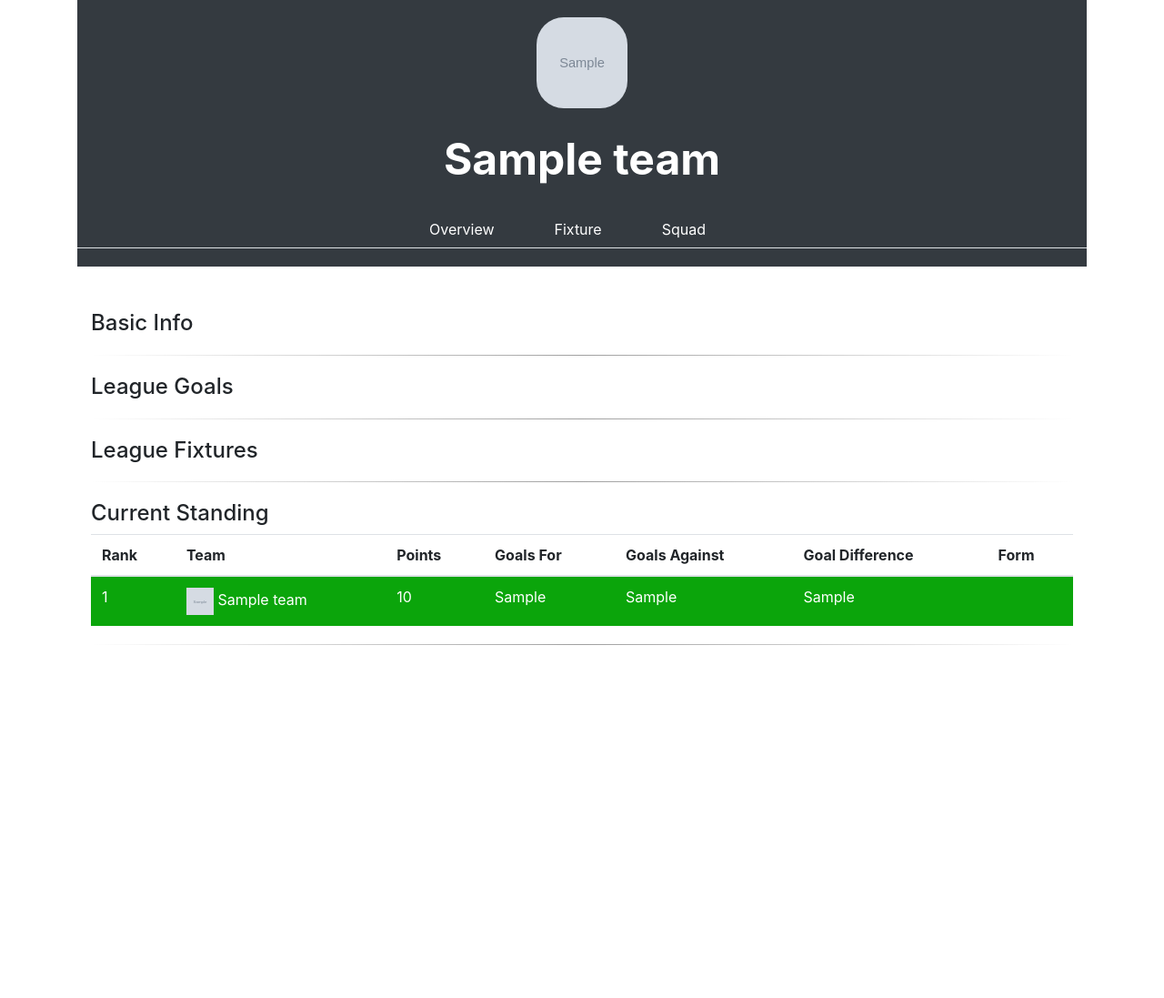
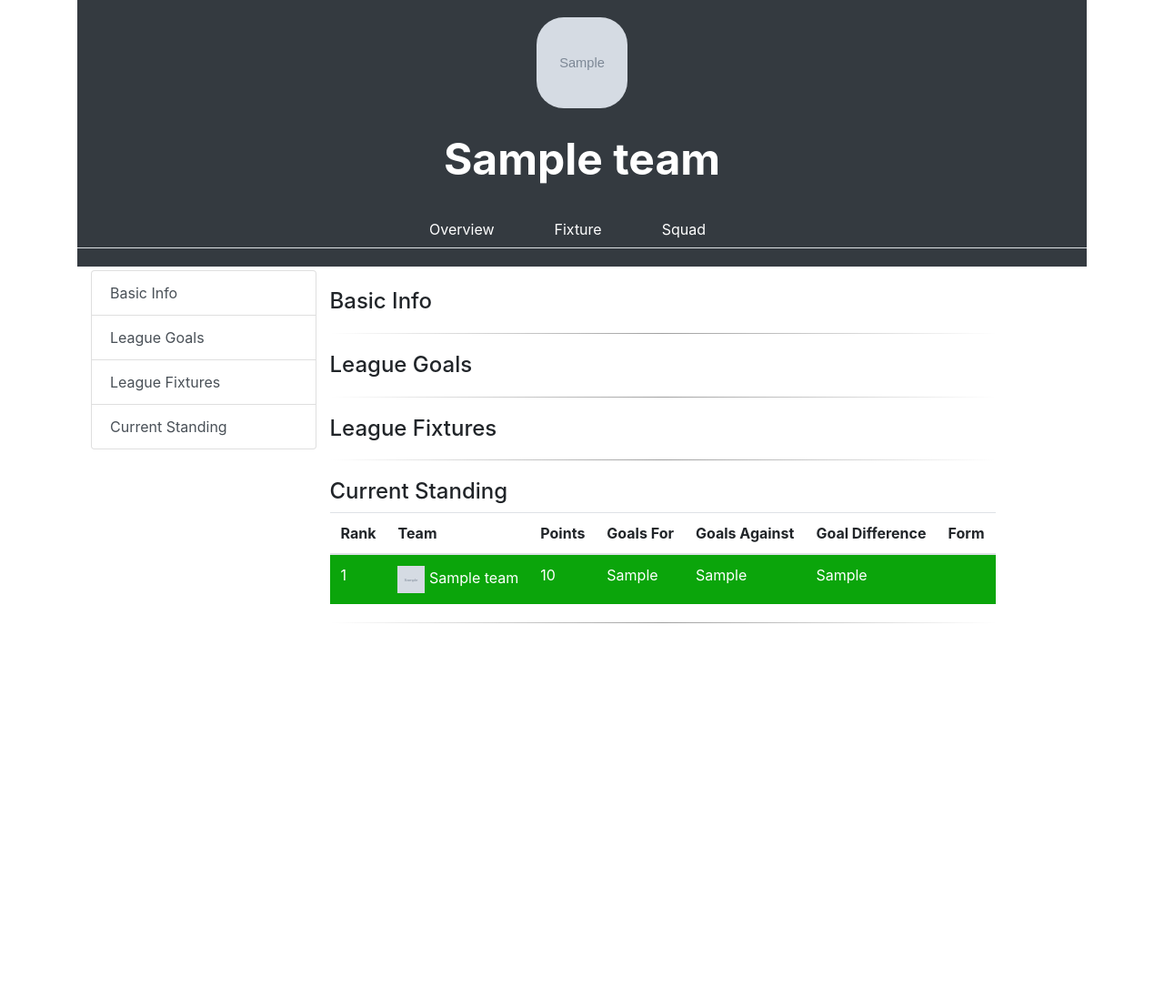
Before and after one commit to Fuyu0930/PassNGoal, a Flask app: template PassNGoalBlog/templates/team_overview.html in a window 1280 px wide. Shown: the part 57-1154 px from the top of the page at 91% size. Before the commit the page ends 766 px from the top, so only its background shows below. Run offline with Flask 3, Linux system fonts and the light colour scheme; the template is opened without the code that fills it: most values are stand-ins (such as "Sample title", 1, 10 or a date in 2020); grey boxes marked "Sample" are stand-in pictures; parts of the project's set-up code (start-up, migrations or seed data) failed here and were passed over.

Commit message:
Added sticky menu to the team page

```diff
--- a/PassNGoalBlog/templates/league_data.html
+++ b/PassNGoalBlog/templates/league_data.html
@@ -6,8 +6,8 @@
     height: 100vh; /* Optional: to make the menu take full viewport height */
     overflow-y: auto; /* Optional: to make the menu scrollable if it overflows */
 }
+</style>
 
-</style>
 {% extends "base.html" %}
 {% block content %}
 <div class="container mt-5">
--- a/PassNGoalBlog/templates/team_overview.html
+++ b/PassNGoalBlog/templates/team_overview.html
@@ -47,6 +47,13 @@
         background-image: linear-gradient(to right, transparent, rgba(128, 128, 128, 0.75), transparent);
         margin: 20px 0;
     }
+    #sticky-menu {
+    position: -webkit-sticky; /* For Safari */
+    position: sticky;
+    top: 100; /* Adjust this value based on your header/nav height */
+    height: 100vh; /* Optional: to make the menu take full viewport height */
+    overflow-y: auto; /* Optional: to make the menu scrollable if it overflows */
+    }
 </style>
 
 {% extends "base.html" %}
@@ -69,29 +76,41 @@
     </ul>
 </div>
 
-<div class="container mt-5">
+<div class="container mt-1">
 
+    <div class="row">
+        <!-- Sticky Side Menu -->
+        <div class = "col-md-3" id="sticky-menu">
+            <div id="league_stat" class="list-group">
+                <a class="list-group-item list-group-item-action" href="#basic_info">Basic Info</a>
+                <a class="list-group-item list-group-item-action" href="#league_goals">League Goals</a>
+                <a class="list-group-item list-group-item-action" href="#league_fixtures">League Fixtures</a>
+                <a class="list-group-item list-group-item-action" href="#current_standing">Current Standing</a>
+            </div>
+        </div>
+
+        <div data-bs-spy="scroll" data-bs-target="#league_stat" data-bs-offset="0" class="scrollspy-example" tabindex="0">
             <!-- Section 1 -->
             <div class="section">
-        <h2 class="section-title">Basic Info</h2>
+                <h2 class="section-title" id="basic_info">Basic Info</h2>
                 <hr class="horizontal-line">
             </div>
 
             <!-- Section 2 -->
             <div class="section">
-        <h2 class="section-title">League Goals</h2>
+                <h2 class="section-title" id="league_goals">League Goals</h2>
                 <hr class="horizontal-line">
             </div>
 
             <!-- Section 3 -->
             <div class="section">
-        <h2 class="section-title">League Fixtures</h2>
+                <h2 class="section-title" id="league_fixtures">League Fixtures</h2>
                 <hr class="horizontal-line">
             </div>
 
             <!-- Section 4 -->
-    <div class="section">
-        <h2 class="section-title">Current Standing</h2>
+            <div class="section" id="current_standing">
+                <h2 class="section-title" id="current_standing">Current Standing</h2>
                 <table class="table table-striped">
                     <thead>
                         <tr>
@@ -144,6 +163,8 @@
                 <hr class="horizontal-line">
             </div>
 
+        </div>
+    </div>
 
 
 
```
Lines whose indentation alone changed are shown as unchanged.
